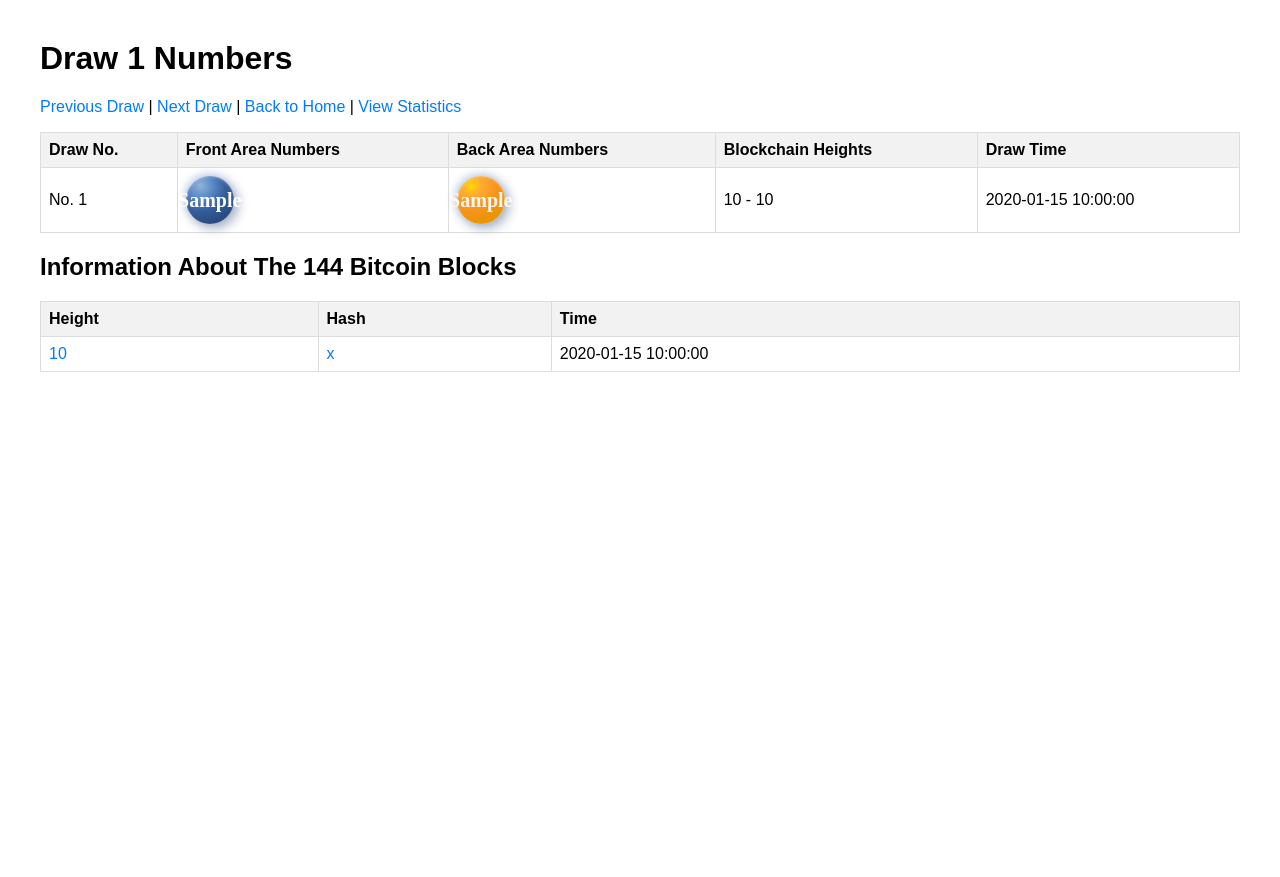
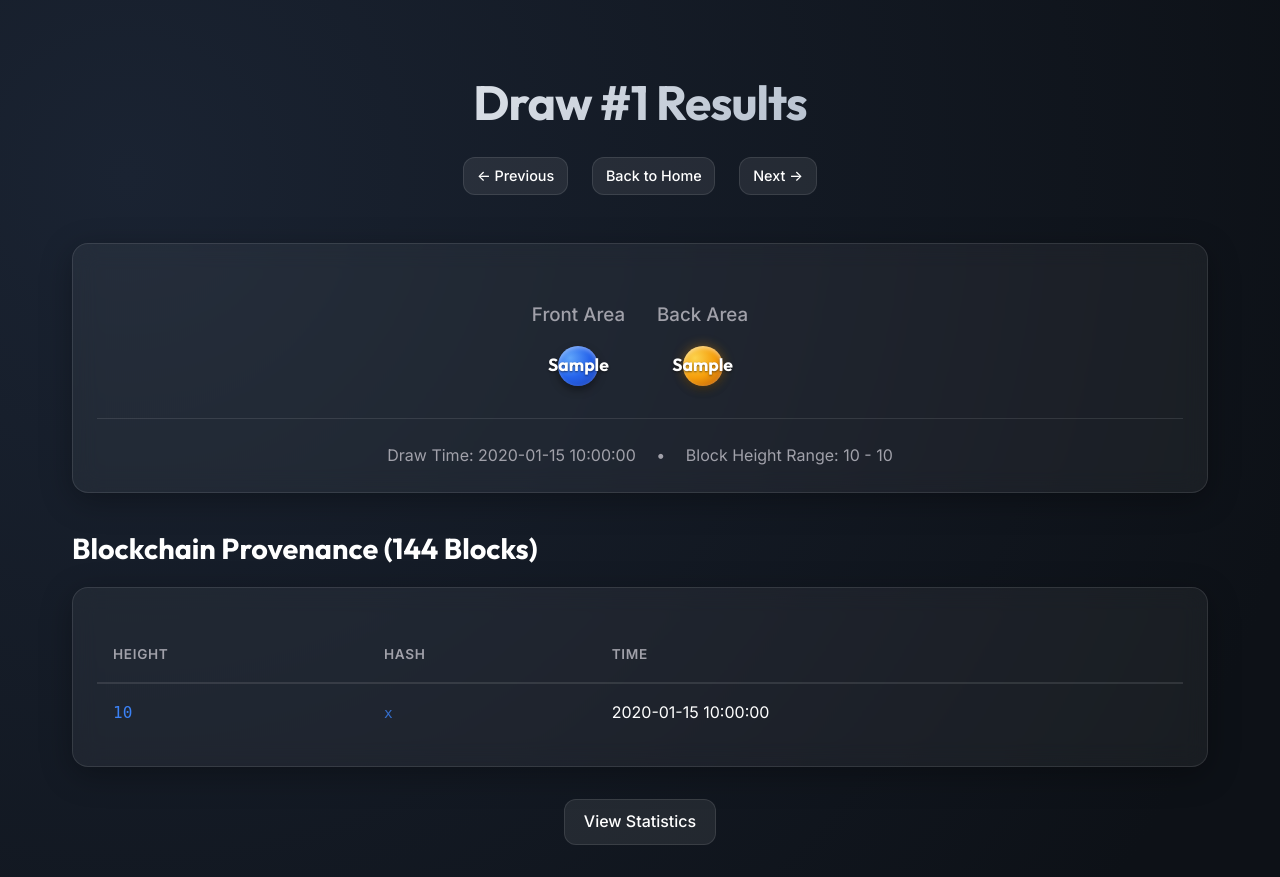
Before and after one commit to RaynorZhong/lucky2049, a FastAPI app: template templates/draw.html in a window 1280 px wide. Before the commit the page ends 372 px from the top, so only its background shows below. Run offline with FastAPI, Linux system fonts and the light colour scheme; the template is opened without the code that fills it: most values are stand-ins (such as "Sample title", 1, 10 or a date in 2020); parts of the project's set-up code (start-up, migrations or seed data) failed here and were passed over.

Commit message:
Update UI by Antigravity

```diff
--- /dev/null
+++ b/static/style.css
@@ -0,0 +1,257 @@
+:root {
+    /* Color Palette - Deep Space / Premium Dark */
+    --bg-color: #0d1117;
+    --bg-gradient: radial-gradient(circle at 10% 20%, #1a2332 0%, #0d1117 90%);
+    --card-bg: rgba(255, 255, 255, 0.05);
+    --card-border: rgba(255, 255, 255, 0.1);
+    --text-primary: #ffffff;
+    --text-secondary: #a1a1aa;
+    --accent-color: #3b82f6;
+    /* Bright Blue */
+    --accent-glow: rgba(59, 130, 246, 0.5);
+
+    /* Ball Colors - Optimized for 3D look */
+    --ball-blue-grad: radial-gradient(circle at 30% 30%, #60a5fa, #2563eb, #1e40af);
+    --ball-gold-grad: radial-gradient(circle at 30% 30%, #fcd34d, #f59e0b, #b45309);
+
+    /* Spacing & Layout */
+    --container-width: 1200px;
+    --radius-lg: 16px;
+    --radius-md: 12px;
+    --radius-sm: 8px;
+
+    /* Typography */
+    --font-heading: 'Outfit', -apple-system, BlinkMacSystemFont, "Segoe UI", Roboto, sans-serif;
+    --font-body: 'Inter', -apple-system, BlinkMacSystemFont, "Segoe UI", Roboto, sans-serif;
+}
+
+/* Reset & Base Styles */
+* {
+    box-sizing: border-box;
+    margin: 0;
+    padding: 0;
+}
+
+body {
+    background: var(--bg-color);
+    background-image: var(--bg-gradient);
+    color: var(--text-primary);
+    font-family: var(--font-body);
+    font-size: 16px;
+    line-height: 1.6;
+    min-height: 100vh;
+    display: flex;
+    flex-direction: column;
+    align-items: center;
+}
+
+a {
+    color: var(--accent-color);
+    text-decoration: none;
+    transition: all 0.2s ease;
+}
+
+a:hover {
+    text-shadow: 0 0 8px var(--accent-glow);
+    color: #93c5fd;
+}
+
+/* Layout */
+.container {
+    width: 100%;
+    max-width: var(--container-width);
+    padding: 2rem;
+    margin: 0 auto;
+}
+
+header {
+    text-align: center;
+    margin-bottom: 3rem;
+    padding-top: 2rem;
+    animation: fadeInDown 0.8s ease-out;
+}
+
+h1 {
+    font-family: var(--font-heading);
+    font-size: 3rem;
+    font-weight: 700;
+    margin-bottom: 0.5rem;
+    background: linear-gradient(135deg, #ffffff 0%, #94a3b8 100%);
+    background-clip: text;
+    -webkit-background-clip: text;
+    -webkit-text-fill-color: transparent;
+    letter-spacing: -0.02em;
+}
+
+h2 {
+    font-family: var(--font-heading);
+    font-size: 1.8rem;
+    margin: 2rem 0 1rem;
+    color: var(--text-primary);
+}
+
+p {
+    color: var(--text-secondary);
+    max-width: 800px;
+    margin: 0 auto 1rem;
+}
+
+/* Components: Cards (Glassmorphism) */
+.glass-panel {
+    background: var(--card-bg);
+    backdrop-filter: blur(12px);
+    -webkit-backdrop-filter: blur(12px);
+    border: 1px solid var(--card-border);
+    border-radius: var(--radius-lg);
+    padding: 1.5rem;
+    box-shadow: 0 8px 32px 0 rgba(0, 0, 0, 0.3);
+    margin-bottom: 2rem;
+    transition: transform 0.3s ease, box-shadow 0.3s ease;
+}
+
+.glass-panel:hover {
+    transform: translateY(-2px);
+    box-shadow: 0 12px 40px 0 rgba(0, 0, 0, 0.4);
+    border-color: rgba(255, 255, 255, 0.2);
+}
+
+/* Tables */
+table {
+    width: 100%;
+    border-collapse: separate;
+    border-spacing: 0;
+    margin-top: 1rem;
+}
+
+th,
+td {
+    padding: 1rem;
+    text-align: left;
+    border-bottom: 1px solid var(--card-border);
+}
+
+th {
+    color: var(--text-secondary);
+    font-weight: 600;
+    text-transform: uppercase;
+    font-size: 0.85rem;
+    letter-spacing: 0.05em;
+    border-bottom: 2px solid var(--card-border);
+}
+
+tr:last-child td {
+    border-bottom: none;
+}
+
+tr:hover td {
+    background: rgba(255, 255, 255, 0.02);
+}
+
+/* Balls */
+.d-flex {
+    display: flex;
+    gap: 0.5rem;
+    flex-wrap: wrap;
+}
+
+.white-balls {
+    width: 2.5rem;
+    height: 2.5rem;
+    border-radius: 50%;
+    display: flex;
+    align-items: center;
+    justify-content: center;
+    font-family: var(--font-heading);
+    font-weight: 700;
+    font-size: 1.1rem;
+    color: #fff;
+    background: var(--ball-blue-grad);
+    box-shadow:
+        inset 0 2px 4px rgba(255, 255, 255, 0.4),
+        0 4px 8px rgba(0, 0, 0, 0.4);
+    position: relative;
+    text-shadow: 0 1px 2px rgba(0, 0, 0, 0.5);
+    transition: transform 0.2s cubic-bezier(0.175, 0.885, 0.32, 1.275);
+}
+
+.white-balls:hover {
+    transform: scale(1.1);
+}
+
+.powerball {
+    background: var(--ball-gold-grad);
+    box-shadow:
+        inset 0 2px 4px rgba(255, 255, 255, 0.5),
+        0 0 12px rgba(245, 158, 11, 0.4),
+        0 4px 8px rgba(0, 0, 0, 0.4);
+}
+
+/* Navigation & Buttons */
+.nav-links {
+    display: flex;
+    justify-content: center;
+    gap: 1.5rem;
+    margin-top: 2rem;
+    flex-wrap: wrap;
+}
+
+.btn {
+    display: inline-flex;
+    align-items: center;
+    padding: 0.6rem 1.2rem;
+    border-radius: var(--radius-md);
+    background: rgba(255, 255, 255, 0.08);
+    border: 1px solid var(--card-border);
+    color: var(--text-primary);
+    font-weight: 500;
+    transition: all 0.3s ease;
+}
+
+.btn:hover {
+    background: var(--accent-color);
+    border-color: var(--accent-color);
+    color: #fff;
+    text-decoration: none;
+    box-shadow: 0 0 15px var(--accent-glow);
+}
+
+.btn-sm {
+    padding: 0.4rem 0.8rem;
+    font-size: 0.9rem;
+}
+
+/* Animations */
+@keyframes fadeInDown {
+    from {
+        opacity: 0;
+        transform: translateY(-20px);
+    }
+
+    to {
+        opacity: 1;
+        transform: translateY(0);
+    }
+}
+
+/* Responsive */
+@media (max-width: 768px) {
+    .container {
+        padding: 1rem;
+    }
+
+    h1 {
+        font-size: 2rem;
+    }
+
+    .white-balls {
+        width: 2rem;
+        height: 2rem;
+        font-size: 0.9rem;
+    }
+
+    th,
+    td {
+        padding: 0.75rem 0.5rem;
+        font-size: 0.9rem;
+    }
+}
--- a/templates/draw.html
+++ b/templates/draw.html
@@ -1,113 +1,94 @@
 <!DOCTYPE html>
 <html lang="en">
+
 <head>
     <meta charset="UTF-8">
-    <title>Draw {{ draw[0] }} Numbers</title>
-    <style>
-        body { font-family: Arial, sans-serif; margin: 40px; }
-        table { border-collapse: collapse; width: 100%; }
-        th, td { border: 1px solid #ddd; padding: 8px; text-align: left; }
-        th { background-color: #f2f2f2; }
-        a { color: #007bff; text-decoration: none; }
-        a:hover { text-decoration: underline; }
-        .white-balls {
-            border-radius: 50%; /* Ensure circle shape */
-            background: radial-gradient(
-                circle at 30% 20%, /* Light source position, slightly offset to top left */
-                #8FB4D8 0%, /* Light Litecoin blue highlight */
-                #5A87C7 25%, /* Medium Litecoin blue transition */
-                #345D9D 50%, /* Main Litecoin blue color */
-                #2A4B7F 75%, /* Deep Litecoin blue */
-                #1E3A66 100% /* Dark Litecoin blue shadow */
-            );
-            /* Add outer shadow for 3D effect */
-            box-shadow:
-                4px 4px 12px rgba(30, 58, 102, 0.4), /* Litecoin blue outer shadow */
-                -2px -2px 8px rgba(143, 180, 216, 0.5), /* Light Litecoin blue highlight */
-                inset 0 1px 3px rgba(255, 255, 255, 0.3); /* Inner highlight for depth */
-            /* Optional: inner shadow for more depth */
-            /* box-shadow: inset 0 0 10px rgba(0, 0, 0, 0.2); */
-            border: none;
-            perspective: 600px;
-            perspective-origin: 50% 50%;
-            display: flex;
-            flex: 1 0 3rem;
-            align-items: center;
-            justify-content: center;
-            position: relative;
-            max-width: 3rem;
-            height: 3rem;
-            aspect-ratio: 1;
-            border-radius: 100%;
-            padding: 0;
-            font-family: proxima-nova;
-            font-weight: 700;
-            font-style: normal;
-            text-align: center;
-            color: #FFFFFF;
-            font-size: 1.25rem;
-        }
-        .powerball {
-            border-radius: 50%; /* Ensure circle shape */
-            background: radial-gradient(
-                circle at 30% 20%, /* Light source position, slightly offset to top left */
-                #FFD700 0%, /* Highlight, light gold for brightness */
-                #FFAA33 20%, /* Transition to bright orange */
-                #F7931A 50%, /* Bitcoin main color */
-                #E69500 80%, /* Darker orange */
-                #D87A00 100% /* Even darker shadow color */
-            );
-            color: #fff6ef;
-        }
-        .d-flex {
-            display: flex;
-            flex-wrap: wrap;
-            gap: 0.5rem;
-        }
-    </style>
+    <meta name="viewport" content="width=device-width, initial-scale=1.0">
+    <title>Draw {{ draw.id }} Numbers</title>
+    <link rel="preconnect" href="https://fonts.googleapis.com">
+    <link rel="preconnect" href="https://fonts.gstatic.com" crossorigin>
+    <link href="https://fonts.googleapis.com/css2?family=Inter:wght@400;500;600&family=Outfit:wght@500;700&display=swap"
+        rel="stylesheet">
+    <link rel="stylesheet" href="/static/style.css">
 </head>
+
 <body>
-    <h1>Draw {{ draw.id }} Numbers</h1>
-    <p>
-        <a href="/draw/{{ draw.id - 1 }}">Previous Draw</a> |
-        <a href="/draw/{{ draw.id + 1 }}">Next Draw</a> |
-        <a href="/">Back to Home</a> |
-        <a href="/stats">View Statistics</a>
-    </p>
+    <div class="container">
+        <header>
+            <h1>Draw #{{ draw.id }} Results</h1>
+            <nav class="nav-links" style="margin-top: 1rem; margin-bottom: 0;">
+                <a href="/draw/{{ draw.id - 1 }}" class="btn btn-sm">← Previous</a>
+                <a href="/" class="btn btn-sm">Back to Home</a>
+                <a href="/draw/{{ draw.id + 1 }}" class="btn btn-sm">Next →</a>
+            </nav>
+        </header>
+
+        <div class="glass-panel" style="text-align: center;">
+            <div style="display: flex; gap: 2rem; justify-content: center; flex-wrap: wrap; margin: 2rem 0;">
+                <div>
+                    <h3 style="margin-bottom: 1rem; color: var(--text-secondary); font-weight: 500;">Front Area</h3>
+                    <div class="d-flex" style="justify-content: center;">
+                        {% for white_ball in draw.front_list %}
+                        <div class="white-balls">{{ white_ball }}</div>
+                        {% endfor %}
+                    </div>
+                </div>
+                <div>
+                    <h3 style="margin-bottom: 1rem; color: var(--text-secondary); font-weight: 500;">Back Area</h3>
+                    <div class="d-flex" style="justify-content: center;">
+                        {% for back_ball in draw.back_list %}
+                        <div class="white-balls powerball">{{ back_ball }}</div>
+                        {% endfor %}
+                    </div>
+                </div>
+            </div>
+
+            <div
+                style="border-top: 1px solid var(--card-border); padding-top: 1.5rem; margin-top: 1.5rem; color: var(--text-secondary);">
+                <span>Draw Time: {{ draw.timestamp }}</span>
+                <span style="margin: 0 1rem;">•</span>
+                <span>Block Height Range: {{ draw.start_height }} - {{ draw.end_height }}</span>
+            </div>
+        </div>
+
+        <section>
+            <h2>Blockchain Provenance (144 Blocks)</h2>
+            <div class="glass-panel">
                 <table>
-        <tr>
-            <th>Draw No.</th>
-            <th>Front Area Numbers</th>
-            <th>Back Area Numbers</th>
-            <th>Blockchain Heights</th>
-            <th>Draw Time</th>
-        </tr>
-        <tr>
-            <td>No. {{ draw.id }}</td>
-            <td><div class="d-flex">{% for white_ball in draw.front_list %}
-                <div class="white-balls">{{ white_ball }}</div>
-            {% endfor %}</div></td>
-            <td><div class="d-flex">{% for back_ball in draw.back_list %}
-                <div class="white-balls powerball">{{ back_ball }}</div>
-            {% endfor %}</div></td>
-            <td>{{ draw.start_height }} - {{ draw.end_height }}</td>
-            <td>{{ draw.timestamp }}</td>
-        </tr>
-    </table>
-    <h2>Information About The 144 Bitcoin Blocks</h2>
-    <table>
+                    <thead>
                         <tr>
                             <th>Height</th>
                             <th>Hash</th>
                             <th>Time</th>
                         </tr>
+                    </thead>
+                    <tbody>
                         {% for bitcoin in bitcoins %}
                         <tr>
-            <td><a href="https://www.blockchain.com/explorer/blocks/btc/{{ bitcoin.height }}" target="_blank">{{ bitcoin.height }}</a></td>
-            <td><a href="https://www.blockchain.com/explorer/blocks/btc/{{ bitcoin.hash }}" target="_blank">{{ bitcoin.hash }}</a></td>
+                            <td>
+                                <a href="https://www.blockchain.com/explorer/blocks/btc/{{ bitcoin.height }}"
+                                    target="_blank" style="font-family: monospace;">
+                                    {{ bitcoin.height }}
+                                </a>
+                            </td>
+                            <td>
+                                <a href="https://www.blockchain.com/explorer/blocks/btc/{{ bitcoin.hash }}"
+                                    target="_blank" style="font-family: monospace; font-size: 0.9em; opacity: 0.8;">
+                                    {{ bitcoin.hash }}
+                                </a>
+                            </td>
                             <td>{{ bitcoin.timestamp }}</td>
                         </tr>
                         {% endfor %}
+                    </tbody>
                 </table>
+            </div>
+        </section>
+
+        <div style="text-align: center; margin-top: 2rem;">
+            <a href="/stats" class="btn">View Statistics</a>
+        </div>
+    </div>
 </body>
+
 </html>
```
Also changed, not shown: templates/index.html (+55 -77 lines), templates/logs.html (+36 -21 lines), templates/stats.html (+67 -12 lines), 1 other file. Lines whose indentation alone changed are shown as unchanged.
